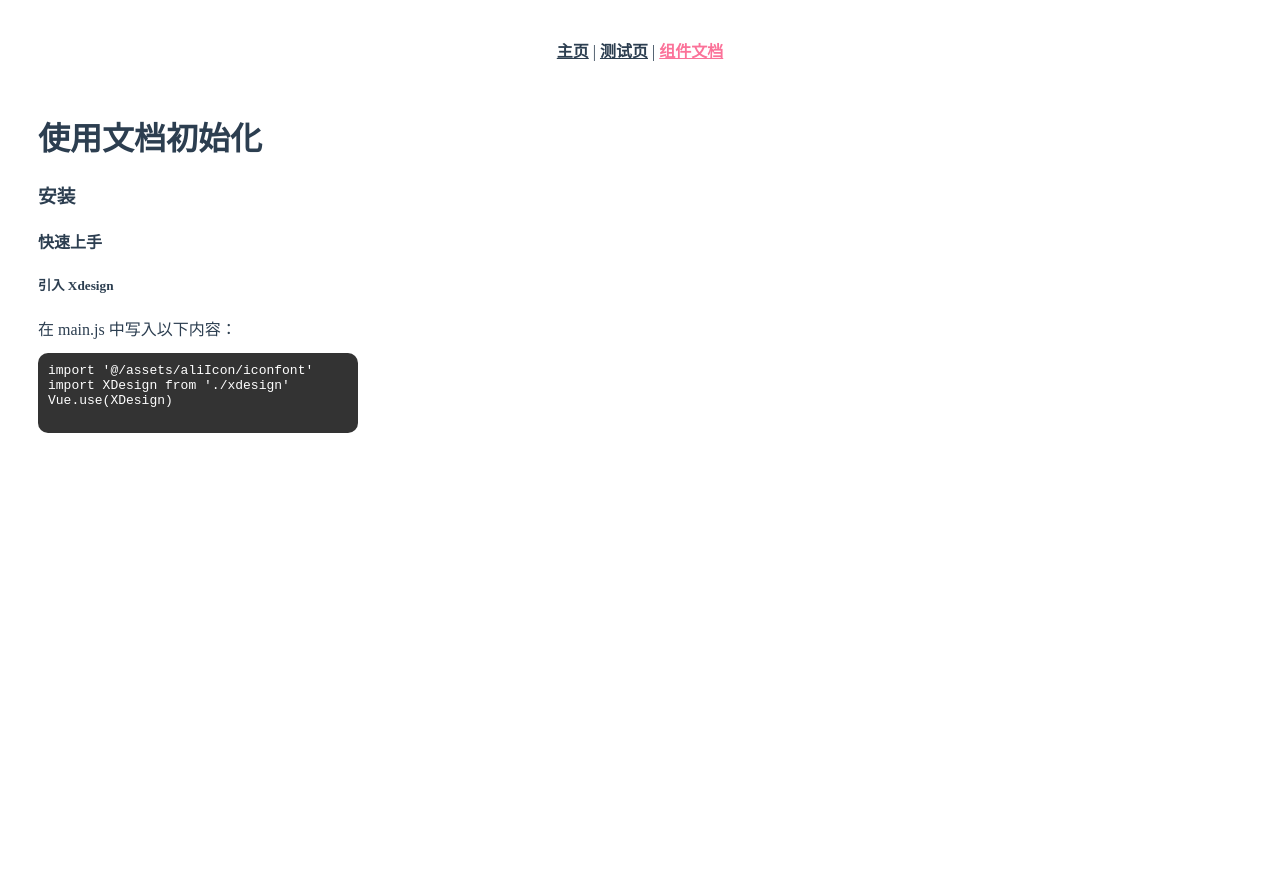
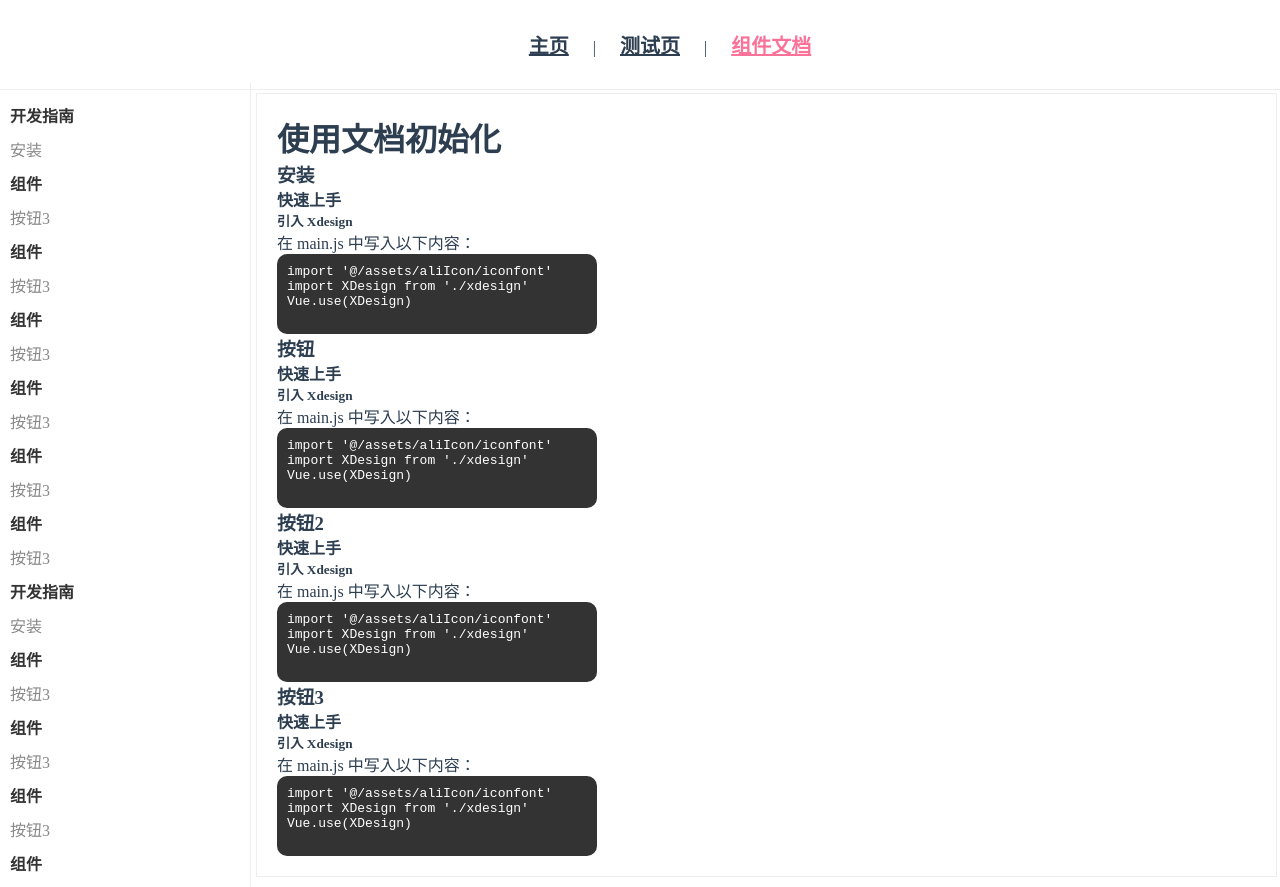
Before and after one commit to xiao-shenghui/x-design, a Vue app in the folder x-design/: page /user in a window 1280 px wide. Before the commit the page ends 800 px from the top, so only its background shows below. Built offline with nearby package versions, Linux system fonts and the light colour scheme.

Commit message:
优化组件文档布局Layout

```diff
--- a/x-design/public/index.html
+++ b/x-design/public/index.html
@@ -9,6 +9,24 @@
   <title>
     <%= htmlWebpackPlugin.options.title %>
   </title>
+  <style>
+    body {
+      overflow-y: scroll;
+      /*设置垂直滚动条可见*/
+      scroll-behavior: smooth;
+      /*设置平滑滚动*/
+    }
+
+    ::-webkit-scrollbar {
+      /* width: 0px; */
+      display: none;
+      /*隐藏滚动条*/
+    }
+
+    /* body:hover::-webkit-scrollbar-thumb{
+background-color: #ccc; /*设置滚动条颜色*/
+    /* } */
+  </style>
 </head>
 
 <body>
--- a/x-design/src/App.vue
+++ b/x-design/src/App.vue
@@ -1,34 +1,52 @@
 <template>
   <div id="app">
-    <nav>
+    <nav class="header-app">
       <router-link to="/">主页</router-link> |
       <router-link to="/test">测试页</router-link> |
       <router-link to="/user">组件文档</router-link>
     </nav>
-    <router-view />
+    <div class="main-app">
+      <router-view />
+    </div>
   </div>
 </template>
 
 <style lang="less">
+* {
+  margin: 0;
+  padding: 0;
+}
+
 #app {
   font-family: 'Times New Roman', Times, serif;
   -webkit-font-smoothing: antialiased;
   -moz-osx-font-smoothing: grayscale;
   text-align: center;
   color: #2c3e50;
+  overflow: hidden;
 }
 
 nav {
   padding: 30px;
+  border-bottom: 1px solid #eee;
+  position: fixed;
+  width: 100%;
+  background-color: #fff;
 
   a {
     font-weight: bold;
     color: #2c3e50;
+    margin: 0 20px;
+    font-size: 20px;
 
     &.router-link-exact-active {
       color: rgb(251, 114, 153);
     }
   }
+}
+
+.main-app {
+  margin-top: 6.5%;
 }
 
 .icon {
--- a/x-design/src/views/UserView.vue
+++ b/x-design/src/views/UserView.vue
@@ -1,8 +1,96 @@
 <template>
     <div class="userview">
+        <div class="left-user">
+            <ul>
+                <li>
+                    <a>开发指南</a>
+                    <a href="#coding-instal">安装</a>
+                </li>
+                <li>
+                    <a>组件</a>
+                    <a href="#coding-button3">按钮3</a>
+                </li>
+                <li>
+                    <a>组件</a>
+                    <a href="#coding-button3">按钮3</a>
+                </li>
+                <li>
+                    <a>组件</a>
+                    <a href="#coding-button3">按钮3</a>
+                </li>
+                <li>
+                    <a>组件</a>
+                    <a href="#coding-button3">按钮3</a>
+                </li>
+                <li>
+                    <a>组件</a>
+                    <a href="#coding-button3">按钮3</a>
+                </li>
+                <li>
+                    <a>组件</a>
+                    <a href="#coding-button3">按钮3</a>
+                </li>
+                <li>
+                    <a>开发指南</a>
+                    <a href="#coding-instal">安装</a>
+                </li>
+                <li>
+                    <a>组件</a>
+                    <a href="#coding-button3">按钮3</a>
+                </li>
+                <li>
+                    <a>组件</a>
+                    <a href="#coding-button3">按钮3</a>
+                </li>
+                <li>
+                    <a>组件</a>
+                    <a href="#coding-button3">按钮3</a>
+                </li>
+                <li>
+                    <a>组件</a>
+                    <a href="#coding-button3">按钮3</a>
+                </li>
+                <li>
+                    <a>组件</a>
+                    <a href="#coding-button3">按钮3</a>
+                </li>
+                <li>
+                    <a>组件</a>
+                    <a href="#coding-button3">按钮3</a>
+                </li>
+            </ul>
+        </div>
+        <div class="right-user">
             <h1>使用文档初始化</h1>
             <div class="installBox">
-            <h3>安装</h3>
+                <h3 id="coding-instal">安装</h3>
+                <h4>快速上手</h4>
+                <h5>引入 Xdesign</h5>
+                <span>在 main.js 中写入以下内容：</span>
+                <pre>
+import '@/assets/aliIcon/iconfont'
+import XDesign from './xdesign'
+Vue.use(XDesign)
+                </pre>
+                <h3 id="coding-button">按钮</h3>
+                <h4>快速上手</h4>
+                <h5>引入 Xdesign</h5>
+                <span>在 main.js 中写入以下内容：</span>
+                <pre>
+import '@/assets/aliIcon/iconfont'
+import XDesign from './xdesign'
+Vue.use(XDesign)
+                </pre>
+                <h3 id="coding-button2">按钮2</h3>
+                <h4>快速上手</h4>
+                <h5>引入 Xdesign</h5>
+                <span>在 main.js 中写入以下内容：</span>
+                <pre>
+import '@/assets/aliIcon/iconfont'
+import XDesign from './xdesign'
+Vue.use(XDesign)
+                </pre>
+                <h3 id="coding-button3">按钮3</h3>
                 <h4>快速上手</h4>
                 <h5>引入 Xdesign</h5>
                 <span>在 main.js 中写入以下内容：</span>
@@ -13,6 +101,7 @@ Vue.use(XDesign)
                 </pre>
             </div>
         </div>
+    </div>
 </template>
 <script>
 export default {
@@ -21,8 +110,47 @@ export default {
 </script>
 <style lang="less" scoped>
 .userview {
-    padding: 0 30px;
+    overflow: hidden;
+
+    .left-user {
+        width: 18%;
+        height: 100%;
+        border-right: 1px solid #eee;
         text-align: left;
+        padding: 10px;
+        overflow-y: scroll;
+        scroll-behavior: smooth;
+        position: fixed;
+
+        ul {
+            list-style: none;
+
+            li {
+                a {
+                    display: block;
+                    margin: 10px 0;
+                    color: #888;
+                    cursor: pointer;
+                    text-decoration: none;
+                }
+
+                a:first-child {
+                    font-weight: bold;
+                    color: #333;
+                }
+            }
+        }
+    }
+
+
+    .right-user {
+        width: 76.5%;
+        border: 1px solid #eee;
+        text-align: left;
+        margin: 10px auto;
+        margin-left: 20%;
+        padding: 20px;
+    }
 }
 
 pre {
```
Also changed, not shown: 2 other files (tests, documents, lock files or other folders). Lines whose indentation alone changed are shown as unchanged.
